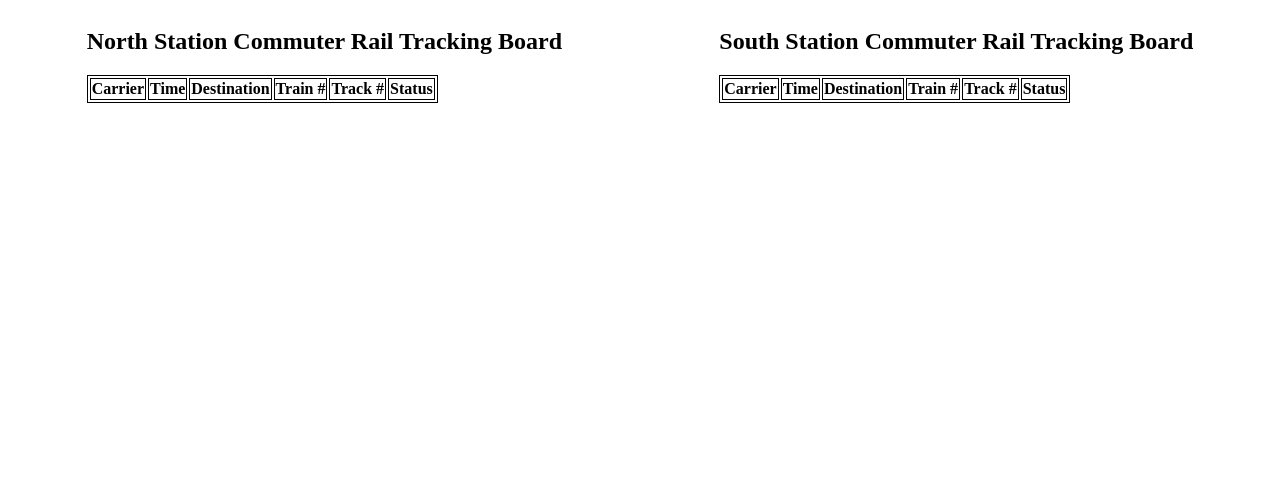
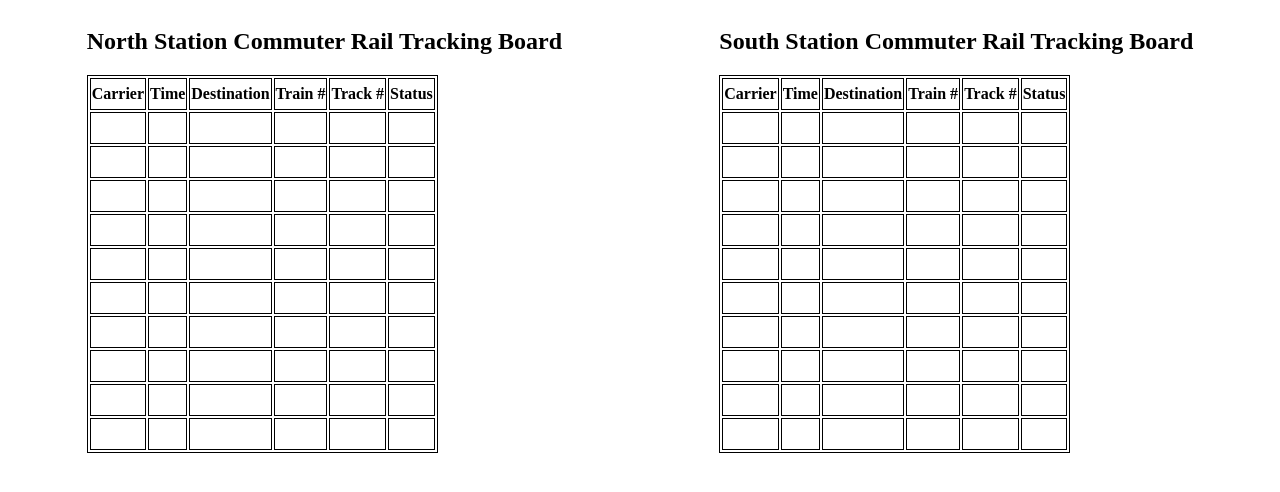
Before and after one commit to yasinallahdev/mbta-departure-board, a plain HTML site: page index.html in a window 1280 px wide. Drawn offline with Linux system fonts and the light colour scheme; no server answers.

Commit message:
Behavior Update

```diff
--- a/css/style.css
+++ b/css/style.css
@@ -1,5 +1,9 @@
 .trainBoard, .trainBoard th, .trainBoard tr, .trainBoard td {
     border: 1px solid black;
+}
+
+.trainBoard th, .trainBoard td {
+    height: 28px;
 }
 
 body {
--- a/index.html
+++ b/index.html
@@ -19,6 +19,86 @@
                     <th>Track #</th>
                     <th>Status</th>
                 </tr>
+                <tr id="nrow0">
+                    <td></td>
+                    <td></td>
+                    <td></td>
+                    <td></td>
+                    <td></td>
+                    <td></td>
+                </tr>
+                <tr id="nrow1">
+                    <td></td>
+                    <td></td>
+                    <td></td>
+                    <td></td>
+                    <td></td>
+                    <td></td>
+                </tr>
+                <tr id="nrow2">
+                    <td></td>
+                    <td></td>
+                    <td></td>
+                    <td></td>
+                    <td></td>
+                    <td></td>
+                </tr>
+                <tr id="nrow3">
+                    <td></td>
+                    <td></td>
+                    <td></td>
+                    <td></td>
+                    <td></td>
+                    <td></td>
+                </tr>
+                <tr id="nrow4">
+                    <td></td>
+                    <td></td>
+                    <td></td>
+                    <td></td>
+                    <td></td>
+                    <td></td>
+                </tr>
+                <tr id="nrow5">
+                    <td></td>
+                    <td></td>
+                    <td></td>
+                    <td></td>
+                    <td></td>
+                    <td></td>
+                </tr>
+                <tr id="nrow6">
+                    <td></td>
+                    <td></td>
+                    <td></td>
+                    <td></td>
+                    <td></td>
+                    <td></td>
+                </tr>
+                <tr id="nrow7">
+                    <td></td>
+                    <td></td>
+                    <td></td>
+                    <td></td>
+                    <td></td>
+                    <td></td>
+                </tr>
+                <tr id="nrow8">
+                    <td></td>
+                    <td></td>
+                    <td></td>
+                    <td></td>
+                    <td></td>
+                    <td></td>
+                </tr>
+                <tr id="nrow9">
+                    <td></td>
+                    <td></td>
+                    <td></td>
+                    <td></td>
+                    <td></td>
+                    <td></td>
+                </tr>
             </table>
         </section>
 
@@ -33,6 +113,86 @@
                     <th>Track #</th>
                     <th>Status</th>
                 </tr>
+                <tr id="srow0">
+                    <td></td>
+                    <td></td>
+                    <td></td>
+                    <td></td>
+                    <td></td>
+                    <td></td>
+                </tr>
+                <tr id="srow1">
+                    <td></td>
+                    <td></td>
+                    <td></td>
+                    <td></td>
+                    <td></td>
+                    <td></td>
+                </tr>
+                <tr id="srow2">
+                    <td></td>
+                    <td></td>
+                    <td></td>
+                    <td></td>
+                    <td></td>
+                    <td></td>
+                </tr>
+                <tr id="srow3">
+                    <td></td>
+                    <td></td>
+                    <td></td>
+                    <td></td>
+                    <td></td>
+                    <td></td>
+                </tr>
+                <tr id="srow4">
+                    <td></td>
+                    <td></td>
+                    <td></td>
+                    <td></td>
+                    <td></td>
+                    <td></td>
+                </tr>
+                <tr id="srow5">
+                    <td></td>
+                    <td></td>
+                    <td></td>
+                    <td></td>
+                    <td></td>
+                    <td></td>
+                </tr>
+                <tr id="srow6">
+                    <td></td>
+                    <td></td>
+                    <td></td>
+                    <td></td>
+                    <td></td>
+                    <td></td>
+                </tr>
+                <tr id="srow7">
+                    <td></td>
+                    <td></td>
+                    <td></td>
+                    <td></td>
+                    <td></td>
+                    <td></td>
+                </tr>
+                <tr id="srow8">
+                    <td></td>
+                    <td></td>
+                    <td></td>
+                    <td></td>
+                    <td></td>
+                    <td></td>
+                </tr>
+                <tr id="srow9">
+                    <td></td>
+                    <td></td>
+                    <td></td>
+                    <td></td>
+                    <td></td>
+                    <td></td>
+                </tr>
             </table>
         </section>
 
--- a/js/script.js
+++ b/js/script.js
@@ -1,6 +1,3 @@
-const northTrainBoard = document.querySelector('#trainBoardNorth');
-const southTrainBoard = document.querySelector('#trainBoardSouth');
-
 // needs improvement; will not properly denote trains going to Foxboro, Stoughton, Rockport, or Plymouth. It will also not properly denote trains not following the entire route,
 // such as trains that terminate at Providence, Framingham or Reading rather than Wickford Junction, Worcester or Haverhill.
 function determineDestination(route) {
@@ -12,7 +9,7 @@ function determineDestination(route) {
         case "CR-Newburyport": return "Newburyport or Rockport";
         case "CR-Greenbush": return "Greenbush";
         case "CR-Middleborough": return "Middleborough/Lakeville";
-        case "CR-Kingston": return "Kingston";
+        case "CR-Kingston": return "Kingston, MA or Plymouth";
         case "CR-Fairmount": return "Readville, Forge Park/495 or Foxboro";
         case "CR-Franklin": return "Forge Park/495 or Foxboro";
         case "CR-Worcester": return "Worcester";
@@ -21,7 +18,7 @@ function determineDestination(route) {
             if(dayOfWeek !== 0 && dayOfWeek !== 6) {
                 return "Wickford Junction or Stoughton";
             } else {
-                return "Providence"; // Stoughton, T.F. Green Airport, and Wickford Junction do not have weekend service, so all CR-Providence trains terminate at Providence.g
+                return "Providence"; // Stoughton, T.F. Green Airport, and Wickford Junction do not have weekend service, so all CR-Providence trains terminate at Providence.
             }
         case "CR-Needham": return "Needham Heights";
         default: return "Unknown";
@@ -55,23 +52,19 @@ function displayTrainNumber(vehicleData) {
     return "TBA"
 }
 
-function trackForStation(trackStation, trainBoard) {
+function trackForStation(trackStation, rowPrefix) {
     for(let i = 0; (i < trackStation.length) && (i < 10); i++) {
 
         const stationData = trackStation[i].relationships.stop.data.id.split('-');
+        const targetTableRow = document.querySelector(`#${rowPrefix}row${i}`);
 
-        const newTableRow = document.createElement('tr');
-
-        const carrierElement = document.createElement('td');
-        const departureTimeElement = document.createElement('td');
-        const destinationElement = document.createElement('td');
-        const trainNumberElement = document.createElement('td');
-        const trackNumberElement = document.createElement('td');
-        const trainStatusElement = document.createElement('td');
+        const carrierElement = targetTableRow.querySelectorAll('td')[0];
+        const departureTimeElement = targetTableRow.querySelectorAll('td')[1];
+        const destinationElement = targetTableRow.querySelectorAll('td')[2];
+        const trainStatusElement = targetTableRow.querySelectorAll('td')[3];
+        const trainNumberElement = targetTableRow.querySelectorAll('td')[4];
+        const trackNumberElement = targetTableRow.querySelectorAll('td')[5];
         const departureTime = trackStation[i].attributes.departure_time;
-
-        console.log(`Train heading to ${determineDestination(trackStation[i])} at ${displayTime(new Date(departureTime))}`);
-        console.log(departureTime);
 
         carrierElement.textContent = "MBTA"; // todo: Add Display for Amtrak Northeast Regional/Acela Express/Lake Shore Limited/Downeaster Trains
         destinationElement.textContent = determineDestination(trackStation[i]);
@@ -80,17 +73,12 @@ function trackForStation(trackStation, trainBoard) {
         trainNumberElement.textContent = displayTrainNumber(trackStation[i].relationships.vehicle.data);
         trackNumberElement.textContent = (stationData.length > 1)?(stationData[1]):("TBA");
 
-        newTableRow.appendChild(carrierElement);
-        newTableRow.appendChild(departureTimeElement);
-        newTableRow.appendChild(destinationElement);
-        newTableRow.appendChild(trainNumberElement);
-        newTableRow.appendChild(trackNumberElement);
-        newTableRow.appendChild(trainStatusElement);
-
-        trainBoard.appendChild(newTableRow);
-
     }
 }
+
+function makeRequest() {
+
+    console.log('updating board...');
 
     fetch('https://api-v3.mbta.com/predictions/?stop=place-north,place-sstat&route=CR-Fitchburg,CR-Haverhill,CR-Lowell,CR-Newburyport,CR-Greenbush,CR-Middleborough,CR-Kingston,CR-Fairmount,CR-Franklin,CR-Worcester,CR-Providence,CR-Needham')
         .then(res => res.json())
@@ -100,19 +88,19 @@ fetch('https://api-v3.mbta.com/predictions/?stop=place-north,place-sstat&route=C
             });
 
             const filteredSouthStations = response.data.filter(elem => {
-            if(elem.relationships.stop.data.id.includes("South Station")) {
-                console.log(elem);
-                return (elem.attributes.departure_time !== null ? true : false);
-            } else {
-                return false;
-            }
+                return (elem.relationships.stop.data.id.includes("South Station")) && (elem.attributes.departure_time !== null ? true : false);
             });
             const sortedNorthStations = filteredNorthStations.sort((a, b) => new Date(a.attributes.departure_time) - new Date(b.attributes.departure_time));
             const sortedSouthStations = filteredSouthStations.sort((a, b) => new Date(a.attributes.departure_time) - new Date(b.attributes.departure_time));
-        trackForStation(sortedNorthStations, northTrainBoard);
-        trackForStation(sortedSouthStations, southTrainBoard);
+            trackForStation(sortedNorthStations, 'n');
+            trackForStation(sortedSouthStations, 's');
 
-        setTimeout(() => {
-            window.location.reload()
-        }, 10000)
     });
+
+}
+
+makeRequest();
+
+setInterval(() => {
+   makeRequest()
+}, 10000);
```
Also changed, not shown: README.md. Lines whose indentation alone changed are shown as unchanged.
